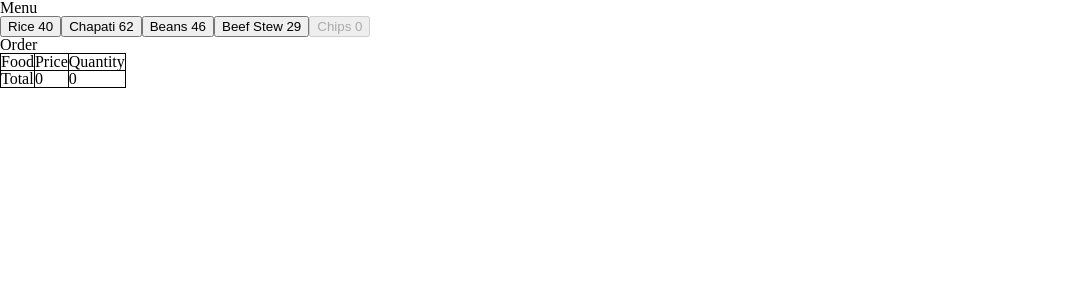
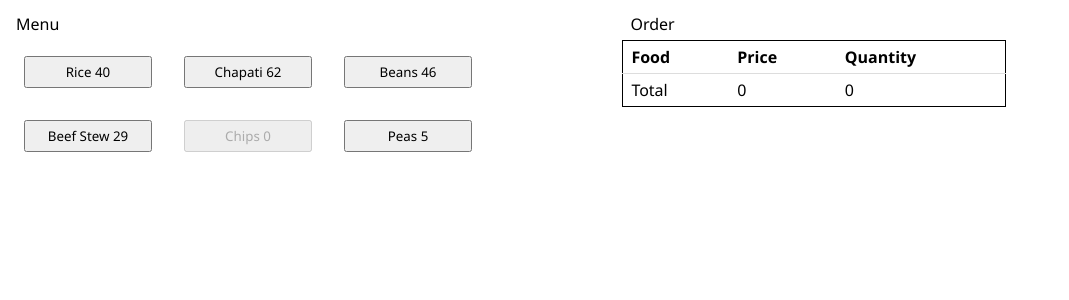
Before and after one commit to DreMukare/foodie, a React (Create React App) app: page / in a window 1280 px wide. Shown: the top 300 px of the page, without its empty margins (0-1069 px from the left). Built offline with nearby package versions, Linux system fonts and the light colour scheme.

Commit message:
Implement state management
- Use "redux-like" reducer for state management
- Add basic flex styling
- Add more fake data

```diff
--- a/src/App.js
+++ b/src/App.js
@@ -1,6 +1,7 @@
 import React, { Component } from "react";
 import { Button, MapArray } from "./components";
 import { MockDB, normalize } from "./utils";
+import reducer from "./reducer";
 
 const buttonMap = props => ({
   ...props,
@@ -8,39 +9,21 @@ const buttonMap = props => ({
   [props.quantity < 1 && "disabled"]: true
 });
 
-const reduceStock = foodData => ({
-  ...foodData,
-  quantity: foodData.quantity - 1
-});
-
-const updateOrder = orderData => ({ id, name, price }) => ({
-  ...orderData,
-  [id]: {
-    id,
-    name,
-    quantity: (id in orderData ? orderData[id].quantity : 0) + 1,
-    get price() {
-      return this.quantity * price;
-    }
-  }
-});
-
 // Localized components because I only need them here
-const TableCell = props => {
-  if ("name" in props) {
-    return (
+const TableCell = props => (
   <tr>
     <td>{props.name}</td>
     <td>{props.price}</td>
-        <td>{props.quantity}</td>
+    <td>
+      {props.quantity}{" "}
+      <Button onClick={props.onClick} id={props.id} label="-" />
+    </td>
   </tr>
 );
-  }
-};
 
 const OrderTableCell = props => (
   <MapArray from={props.order} map={props.map}>
-    <TableCell />
+    <TableCell onClick={props.onClick} />
   </MapArray>
 );
 
@@ -49,6 +32,7 @@ class App extends Component {
     stock: {},
     order: {}
   };
+
   componentDidMount() {
     const db = new MockDB();
     db.table("foods")
@@ -58,26 +42,40 @@ class App extends Component {
         this.setState({ stock: normalizedData });
       });
   }
+
+  dispatch(action) {
+    this.setState(prevState => reducer(prevState, action));
+  }
+
   handleClick = e => {
     const foodId = e.target.id;
-    const { stock, order } = this.state;
-    const food = reduceStock(stock[foodId]);
-    const updatedOrder = updateOrder(order)(food);
-    this.setState(({ stock, order }) => ({
-      stock: { ...stock, [foodId]: { ...food } },
-      order: { ...order, ...updatedOrder }
-    }));
+    this.dispatch({ type: "ADD_ORDER", payload: { id: foodId } });
   };
+
+  handleUnorder = e => {
+    const foodId = e.target.id;
+    this.dispatch({ type: "REMOVE_ORDER", payload: { id: foodId } });
+  };
+
   render() {
     const stock = Object.values(this.state.stock);
     const order = Object.values(this.state.order);
     return (
-      <div>
+      <div className="app">
+        <div className="menu">
+          <div className="title">
             <h2>Menu</h2>
+          </div>
+          <div className="menu_button-group">
             <MapArray from={stock} map={buttonMap}>
               <Button onClick={this.handleClick} />
             </MapArray>
+          </div>
+        </div>
+        <div className="order">
+          <div className="title">
             <h2>Order</h2>
+          </div>
           <table>
             <thead>
               <tr>
@@ -87,11 +85,14 @@ class App extends Component {
               </tr>
             </thead>
             <tbody>
-            <OrderTableCell order={order} />
+              <OrderTableCell order={order} onClick={this.handleUnorder} />
               <tr>
                 <td>Total</td>
                 <td>
-                {order.reduce((totalPrice, food) => totalPrice + food.price, 0)}
+                  {order.reduce(
+                    (totalPrice, food) => totalPrice + food.price,
+                    0
+                  )}
                 </td>
                 <td>
                   {order.reduce(
@@ -103,6 +104,7 @@ class App extends Component {
             </tbody>
           </table>
         </div>
+      </div>
     );
   }
 }
--- a/src/index.css
+++ b/src/index.css
@@ -1,5 +1,15 @@
 :root {
+	/* COLORS VARIABLES */
 	--black: #000000;
+	--grey: #dddddd;
+
+	/* SIZING VARIABLES */
+	--r1\/8: 0.125rem;
+	--r1\/4: 0.25rem;
+	--r1\/2: 0.5rem;
+	--r3\/4: 0.75rem;
+	--r1: 1rem;
+	--r2: 2rem;
 }
 
 * {
@@ -59,8 +69,69 @@ table {
 /* ****************************** */
 html, body {
   height: 100%;
+  font-family: 'Segoe UI', Tahoma, Geneva, Verdana, sans-serif;
 }
 
-table, th, td {
+/* TABLE STYLING */
+table {
 	border: 1px solid var(--black);
 }
+
+tr {
+	height: var(--r2);
+}
+
+th, td {
+	padding: var(--r1\/2);
+}
+
+th {
+	font-weight: bold;
+	text-align: left;
+}
+
+td {
+	border-top: 1px solid var(--grey);
+}
+
+/* ***********LAYOUT****************** */
+#root, .app {
+	height: 100%;
+}
+
+.app {
+	display: flex;
+	flex-wrap: wrap;
+}
+
+.title {
+	margin: var(--r1\/2);
+}
+
+.menu {
+	display: flex;
+	flex-direction: column;
+	padding: var(--r1\/2);
+	max-width: 48%;
+}
+
+.menu_button-group {
+	display: flex;
+	justify-content: flex-start;
+	flex-wrap: wrap;
+}
+
+.menu_button-group > button {
+	margin: var(--r1);
+	height: var(--r2);
+	width: 8rem;
+	font-family: inherit;
+}
+
+.order {
+	padding: var(--r1\/2);
+}
+
+.order > table {
+	width: 24rem;
+}
--- /dev/null
+++ b/src/reducer.js
@@ -0,0 +1,66 @@
+const reducer = (state, { type, payload }) => {
+  const { stock, order } = state;
+  const { id } = payload;
+  const stockData = stock[id];
+  const orderData = order[id] || { ...stockData, quantity: 0 };
+
+  switch (type) {
+    case "INCREASE_STOCK":
+      return {
+        ...state,
+        stock: {
+          ...stock,
+          [id]: { ...stockData, quantity: stockData.quantity + 1 }
+        }
+      };
+    case "DECREASE_STOCK":
+      return {
+        ...state,
+        stock: {
+          ...stock,
+          [id]: {
+            ...stockData,
+            quantity: stockData.quantity > 0 ? stockData.quantity - 1 : 0
+          }
+        }
+      };
+    case "ADD_ORDER":
+      return {
+        ...reducer(state, { type: "DECREASE_STOCK", payload }),
+        order: {
+          ...order,
+          [id]: {
+            ...orderData,
+            quantity: orderData.quantity + 1,
+            get price() {
+              return this.quantity * stockData.price;
+            }
+          }
+        }
+      };
+    case "REMOVE_ORDER":
+      const validOrder = id in order && orderData.quantity !== 1;
+      if (!validOrder) {
+        const mutableState = { ...state };
+        delete mutableState.order[id];
+        return reducer(mutableState, { type: "INCREASE_STOCK", payload });
+      }
+      return {
+        ...reducer(state, { type: "INCREASE_STOCK", payload }),
+        order: {
+          ...order,
+          [id]: {
+            ...orderData,
+            quantity: orderData.quantity - 1,
+            get price() {
+              return this.quantity * stockData.price;
+            }
+          }
+        }
+      };
+    default:
+      return state;
+  }
+};
+
+export default reducer;
--- a/src/utils/data.js
+++ b/src/utils/data.js
@@ -29,6 +29,12 @@ export default {
       name: "Chips",
       quantity: 0,
       price: 80
+    },
+    {
+      id: 6,
+      name: "Peas",
+      quantity: 5,
+      price: 40
     }
   ]
 };
```
Lines whose indentation alone changed are shown as unchanged.
